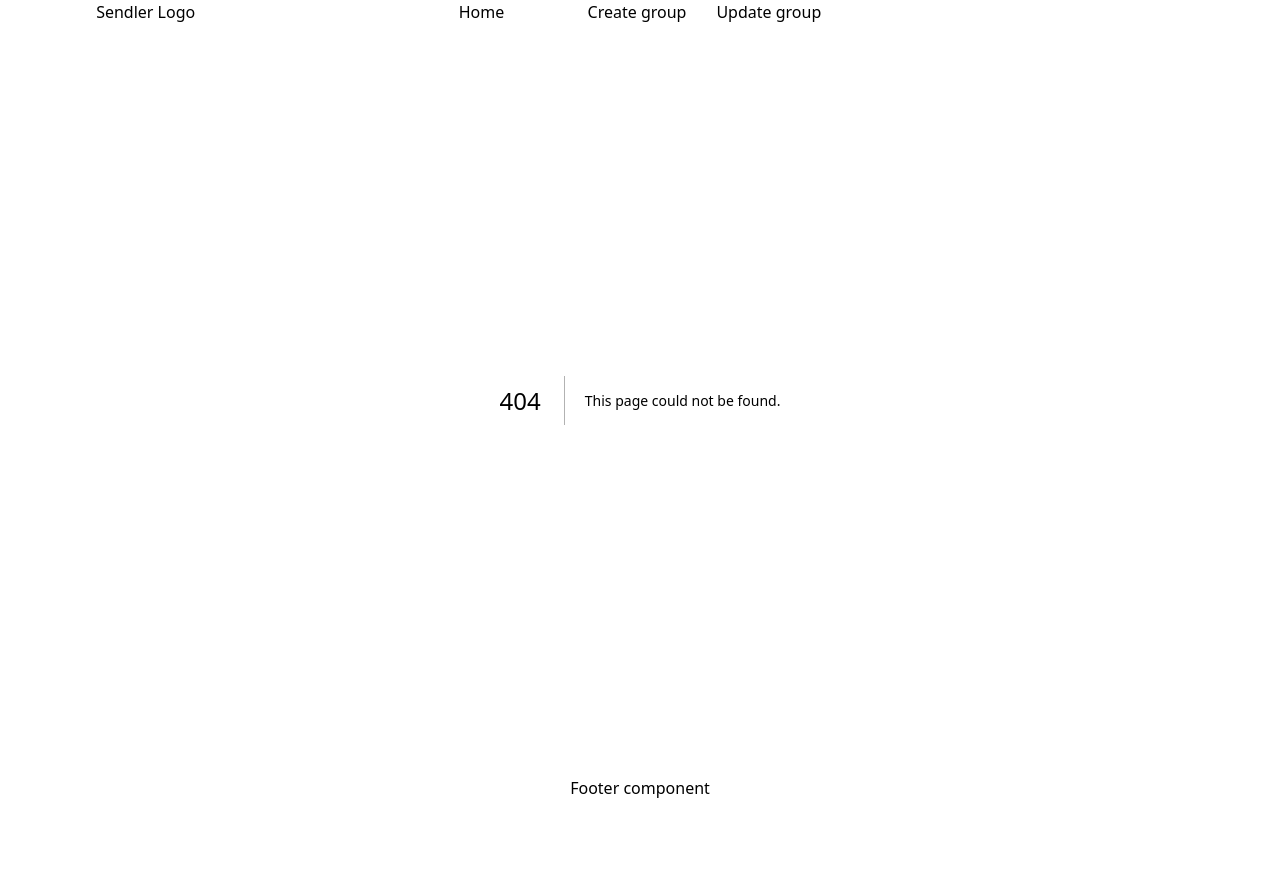
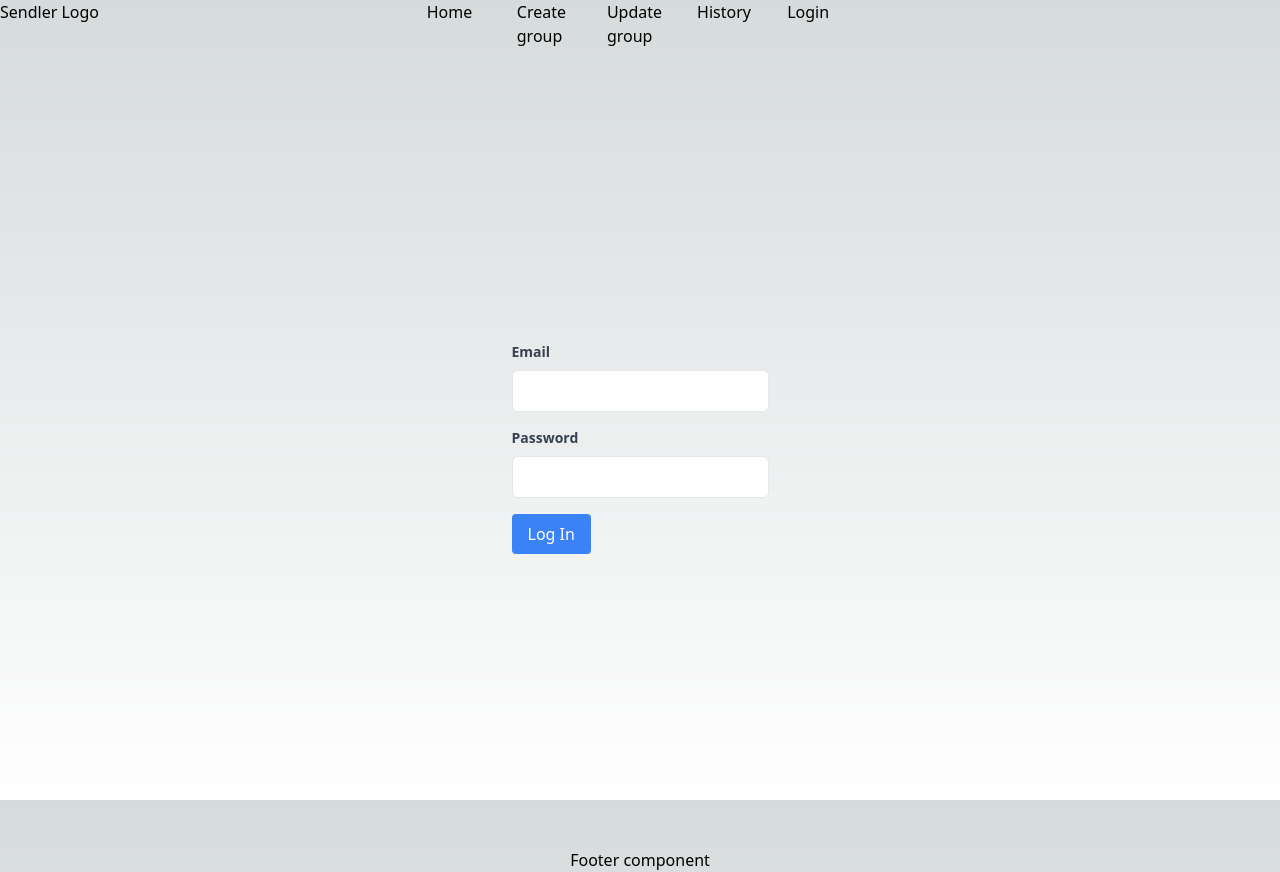
Before and after one commit to AlexTanetsDev/sendler, a Next.js app: page /login in a window 1280 px wide. Before the commit this address had no page. Before the commit the page ends 800 px from the top, so only its background shows below. Built offline with nearby package versions, Linux system fonts and the light colour scheme.

Commit message:
added login page, middelware logical

```diff
--- a/app/api/admin/sending-history/route.ts
+++ b/app/api/admin/sending-history/route.ts
@@ -7,8 +7,10 @@ import { IHistoryProps } from "@/globaltypes/historyTypes";
 export async function DELETE(
   req: NextRequest
 ): Promise<NextResponse<IErrorResponse> | NextResponse<IHistoryProps>> {
-  const formData = await req.formData();
-  const user_id = formData.get("userId");
+  // const formData = await req.formData();
+  // const user_id = formData.get("userId");
+
+  const user_id = true;
 
   if (!user_id) {
     return HttpError(400, `ID required for deleting user's history`);
@@ -26,11 +28,15 @@ export async function DELETE(
       `;
 
     const result = await db.query(query, [user_id]);
+    // const result = true;
 
     if (!result) {
       return HttpError(404, `Failed to delete all user's history by userID`);
     }
     const deletedHistory = result.rows;
+    // const deletedHistory = result;
+
+    console.log("admin/history")
 
     return NextResponse.json({
       deletedHistory,
--- /dev/null
+++ b/app/login/page.tsx
@@ -0,0 +1,17 @@
+"use client";
+
+import React from "react";
+import axios from "axios";
+import LoginForm from "../../components/LoginForm";
+
+axios.defaults.baseURL = "http://localhost:3000/";
+
+const LoginPage = () => {
+  return (
+    <div className="min-h-screen flex items-center justify-center">
+      <LoginForm />
+    </div>
+  );
+};
+
+export default LoginPage;
--- a/app/sending-history/page.tsx
+++ b/app/sending-history/page.tsx
@@ -16,6 +16,8 @@ const SendingHistory = () => {
         },
       });
       setHistory(response.data.history);
+
+      const response1 = await axios.delete(`api/admin/sending-history`);
     } catch (error) {
       console.log(error);
     }
--- /dev/null
+++ b/components/LoginForm.tsx
@@ -0,0 +1,57 @@
+import React, { useState } from "react";
+
+const LoginForm = () => {
+  const [email, setEmail] = useState("");
+  const [password, setPassword] = useState("");
+
+  const handleSubmit = (e: React.FormEvent<HTMLFormElement>) => {
+    e.preventDefault();
+  };
+
+  return (
+    <form onSubmit={handleSubmit} className="max-w-md mx-auto my-8">
+      <div className="mb-4">
+        <label
+          htmlFor="email"
+          className="block text-gray-700 text-sm font-bold mb-2"
+        >
+          Email
+        </label>
+        <input
+          type="email"
+          id="email"
+          value={email}
+          onChange={(e) => setEmail(e.target.value)}
+          className="w-full border rounded-md py-2 px-3 focus:outline-none focus:border-blue-500"
+          required
+        />
+      </div>
+      <div className="mb-4">
+        <label
+          htmlFor="password"
+          className="block text-gray-700 text-sm font-bold mb-2"
+        >
+          Password
+        </label>
+        <input
+          type="password"
+          id="password"
+          value={password}
+          onChange={(e) => setPassword(e.target.value)}
+          className="w-full border rounded-md py-2 px-3 focus:outline-none focus:border-blue-500"
+          required
+        />
+      </div>
+      <div className="flex items-center justify-between">
+        <button
+          type="submit"
+          className="bg-blue-500 text-white py-2 px-4 rounded focus:outline-none hover:bg-blue-700"
+        >
+          Log In
+        </button>
+      </div>
+    </form>
+  );
+};
+
+export default LoginForm;
--- a/components/Nav.jsx
+++ b/components/Nav.jsx
@@ -6,13 +6,15 @@ const navigation = [
   { id: 1, title: "Home", path: "/" },
   { id: 2, title: "Create group", path: "/create-group" },
   { id: 3, title: "Update group", path: "/update-group" },
+  { id: 4, title: "History", path: "/sending-history" },
+  { id: 5, title: "Login", path: "/login" },
 ];
 
 const Nav = () => {
   return (
     <nav className="grid grid-cols-3">
       <div>Sendler Logo</div>
-      <div className="grid grid-cols-3 gap-6">
+      <div className="grid grid-cols-5 gap-6">
         {navigation.map(({ id, title, path }) => (
           <Link key={id} href={path}>
             {title}
--- /dev/null
+++ b/constants/adminService.ts
@@ -0,0 +1,4 @@
+export enum Role {
+  ADMIN = "ADMIN",
+  USER = "USER",
+}
--- a/globaltypes/types.ts
+++ b/globaltypes/types.ts
@@ -3,7 +3,8 @@ export type ErrorType = 400 | 401 | 403 | 404 | 409;
 export type ErrorCase = 1 | 2 | 3;
 
 export interface IErrorResponse {
-  message: string;
+  message?: string;
+  error?: string;
 }
 
 export interface IUserId {
```
Also changed, not shown: middleware.ts (+51 -6 lines).
